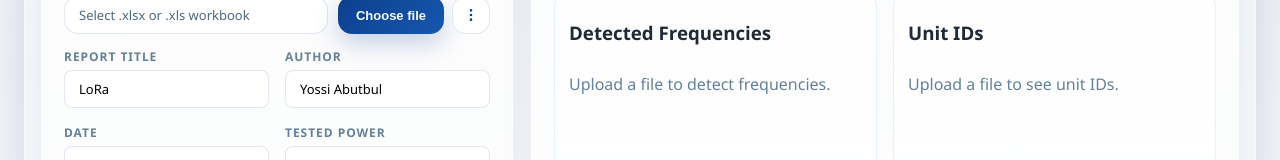
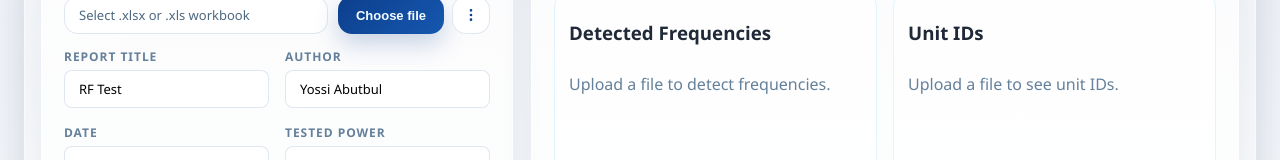
Before and after one commit to YossiAbutbul/ReportGen2, a React (Vite) app: page / in a window 1280 px wide. Shown: the part 301-461 px from the top of the page. Built offline with nearby package versions, Linux system fonts and the light colour scheme.

Commit message:
change constant

```diff
--- a/src/features/reportGenerator/constants.ts
+++ b/src/features/reportGenerator/constants.ts
@@ -1,3 +1,3 @@
-export const TEMPLATE_TITLE = "LoRa ";
+export const TEMPLATE_TITLE = "RF Test ";
 export const TEMPLATE_SCOPE = "TRP test";
 export const TEMPLATE_TESTED_POWER = "14dBm";
```
